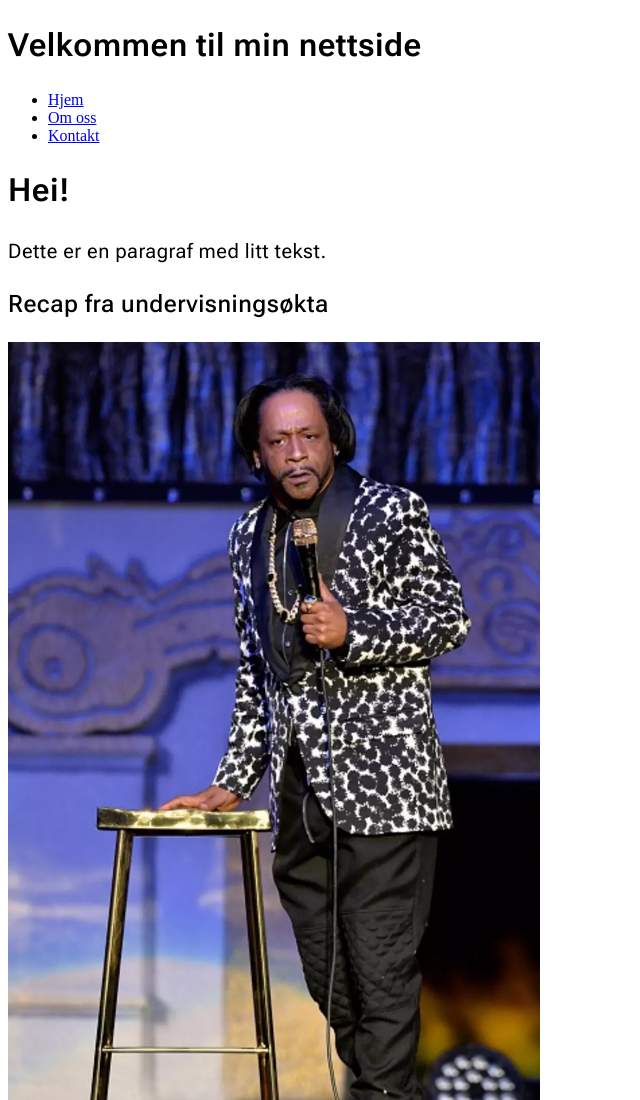
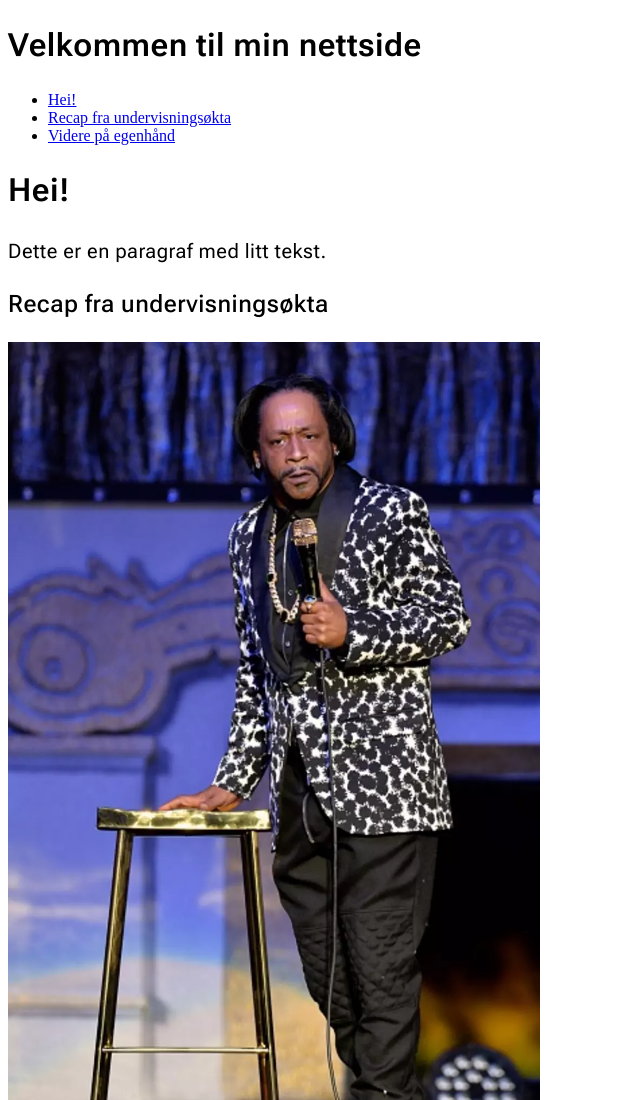
Before and after one commit to alexakode/Velkommen-til-HTML, a plain HTML site: page oppgave1.html in a window 1280 px wide. Shown: the top 1100 px of the page, without its empty margins (0-640 px from the left). Drawn offline with Linux system fonts and the light colour scheme.

Commit message:
Update navigation links for improved accessibility and clarity

```diff
--- a/oppgave1.html
+++ b/oppgave1.html
@@ -21,9 +21,13 @@
       <h1>Velkommen til min nettside</h1>
       <nav>
         <ul>
-          <li><a href="#home">Hjem</a></li>
-          <li><a href="#about">Om oss</a></li>
-          <li><a href="#contact">Kontakt</a></li>
+          <li><a href="#hei">Hei!</a></li>
+          <li>
+            <a href="#recap-fra-undervisningsokta"
+              >Recap fra undervisningsøkta</a
+            >
+          </li>
+          <li><a href="#videre-pa-egenhand">Videre på egenhånd</a></li>
         </ul>
       </nav>
     </header>
```
